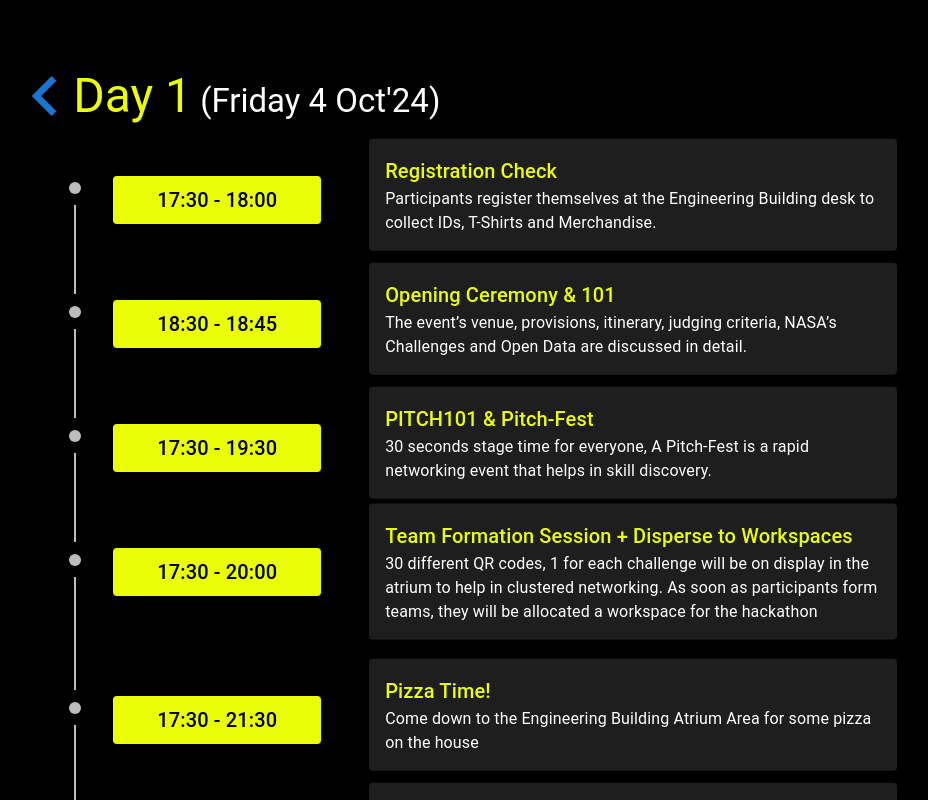
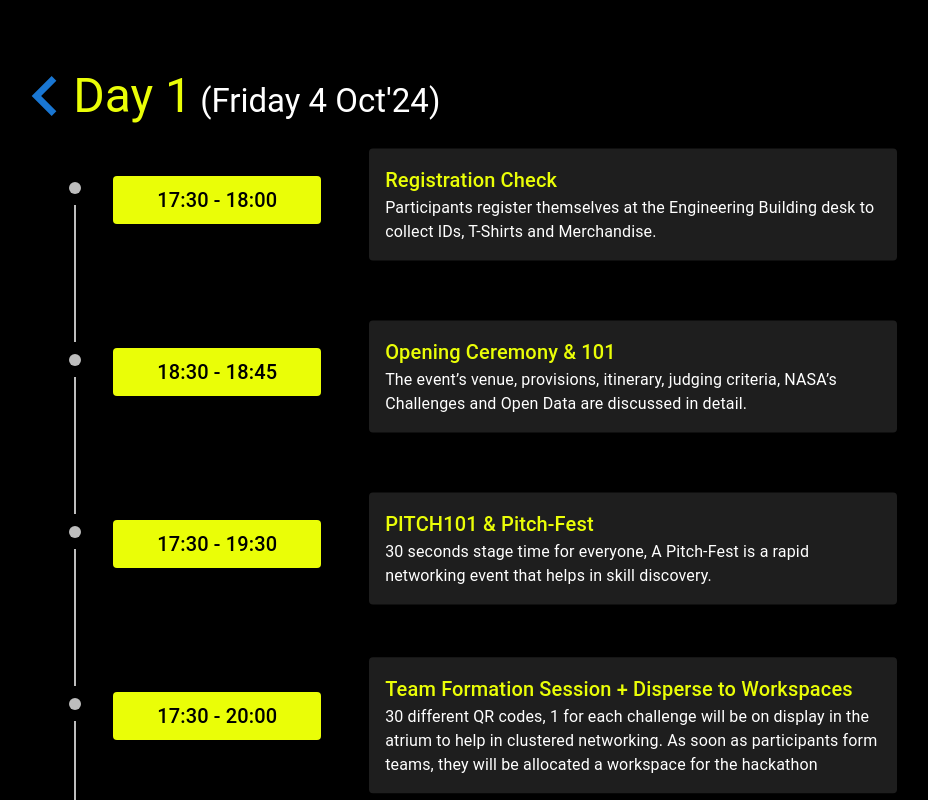
Before and after one commit to uche7/nasa_spaceapps, a Next.js app: page /timeline in a window 1280 px wide. Shown: the part 880-1680 px from the top of the page, without its empty margins (74-1002 px from the left). Built offline with nearby package versions, Linux system fonts and the light colour scheme.

Commit message:
desktop fixes

```diff
--- a/src/app/timeline/itinerary.tsx
+++ b/src/app/timeline/itinerary.tsx
@@ -122,7 +122,7 @@ const Itinerary: React.FC = () => {
                                                 <TimelineContent>
                                                     <Paper
                                                         elevation={3}
-                                                        className="relative flex-1 p-4 rounded-xl transition-all duration-500 ease-in-out"
+                                                        className="relative flex-1 p-4 rounded-xl transition-all duration-500 ease-in-out my-[1.5rem]"
                                                         style={{
                                                             backgroundColor: "#1e1e1e",
                                                         }}
```
